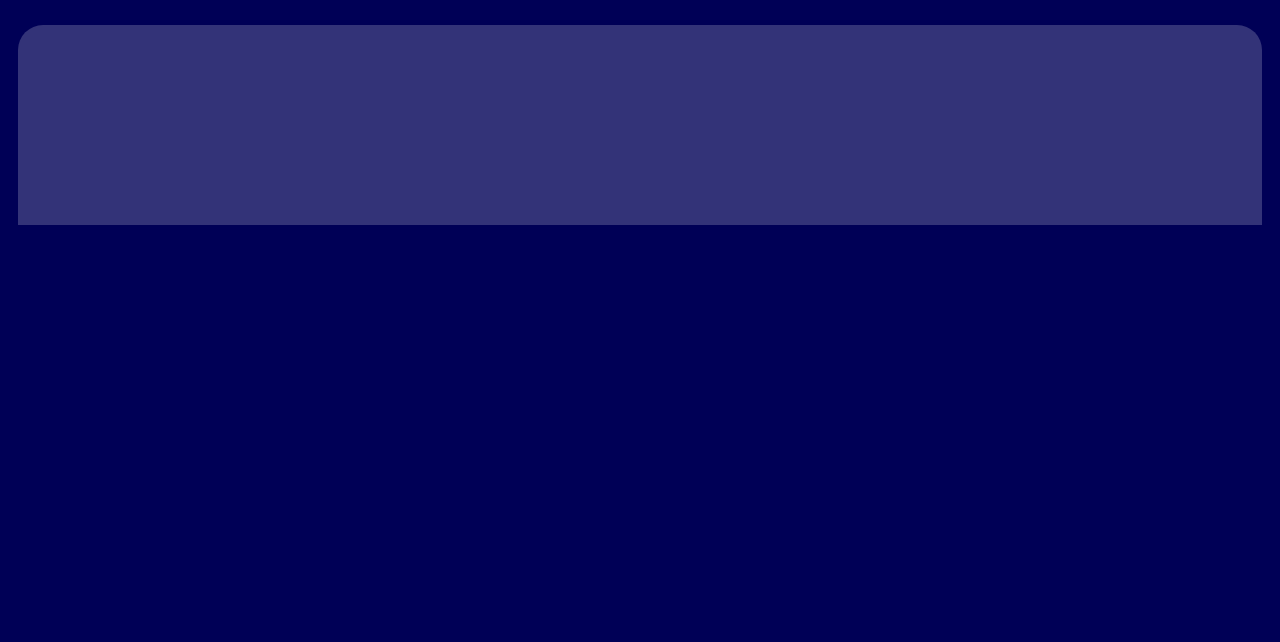
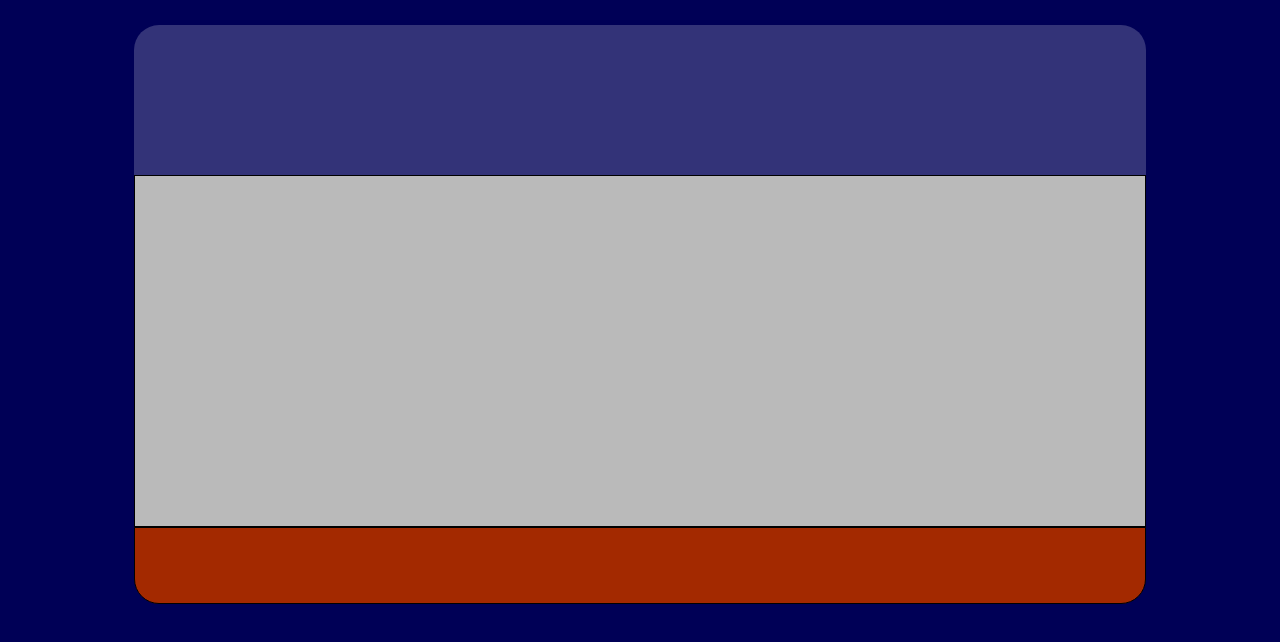
Before and after one commit to robvollmar/homework2, a plain HTML site: page index.html in a window 1280 px wide. Drawn offline with Linux system fonts and the light colour scheme.

Commit message:
div structure in place

```diff
--- a/index.html
+++ b/index.html
@@ -8,10 +8,13 @@
         <div class="header">
 
         </div>
-        <div class="menu">
+        <div class="middle">
+            <div class="menu">
 
-        </div>
-        <div class="body">
+            </div>
+            <div class="body">
+
+            </div>
 
         </div>
         <div class="footer">
--- a/stylesheet.css
+++ b/stylesheet.css
@@ -8,8 +8,27 @@ html
     border: 2px;
     border-top-left-radius: 25px;
     border-top-right-radius: 25px;
-    height: 200px;
+    height: 150px;
     margin-top: 25px;
-    margin-left: 10px;
-    margin-right: 10px;
+    margin-left: 10%;
+    margin-right: 10%;
     }
+
+.middle {
+    background-color: #bababa;
+    border: 1px solid;
+    height: 350px;
+    margin-left: 10%;
+    margin-right: 10%;
+    }
+
+.footer {
+    background-color: #A32900;
+    border: 1px solid;
+    border-bottom-left-radius: 25px;
+    border-bottom-right-radius: 25px;
+    height: 75px;
+    margin-left: 10%;
+    margin-right: 10%;
+
+}
```
Also changed, not shown: .c9/metadata/workspace/index.html, .c9/metadata/workspace/stylesheet.css, 1 other file.
